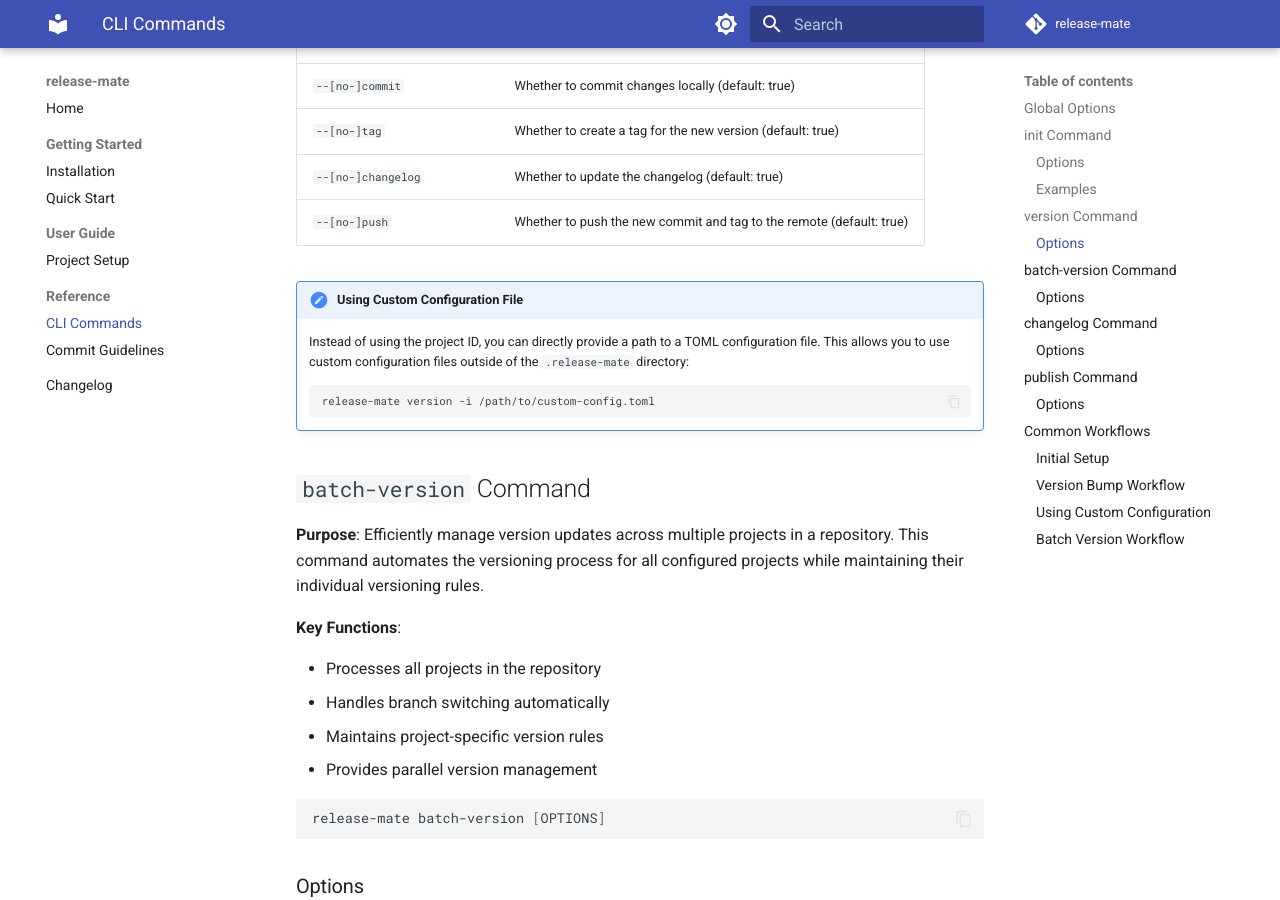
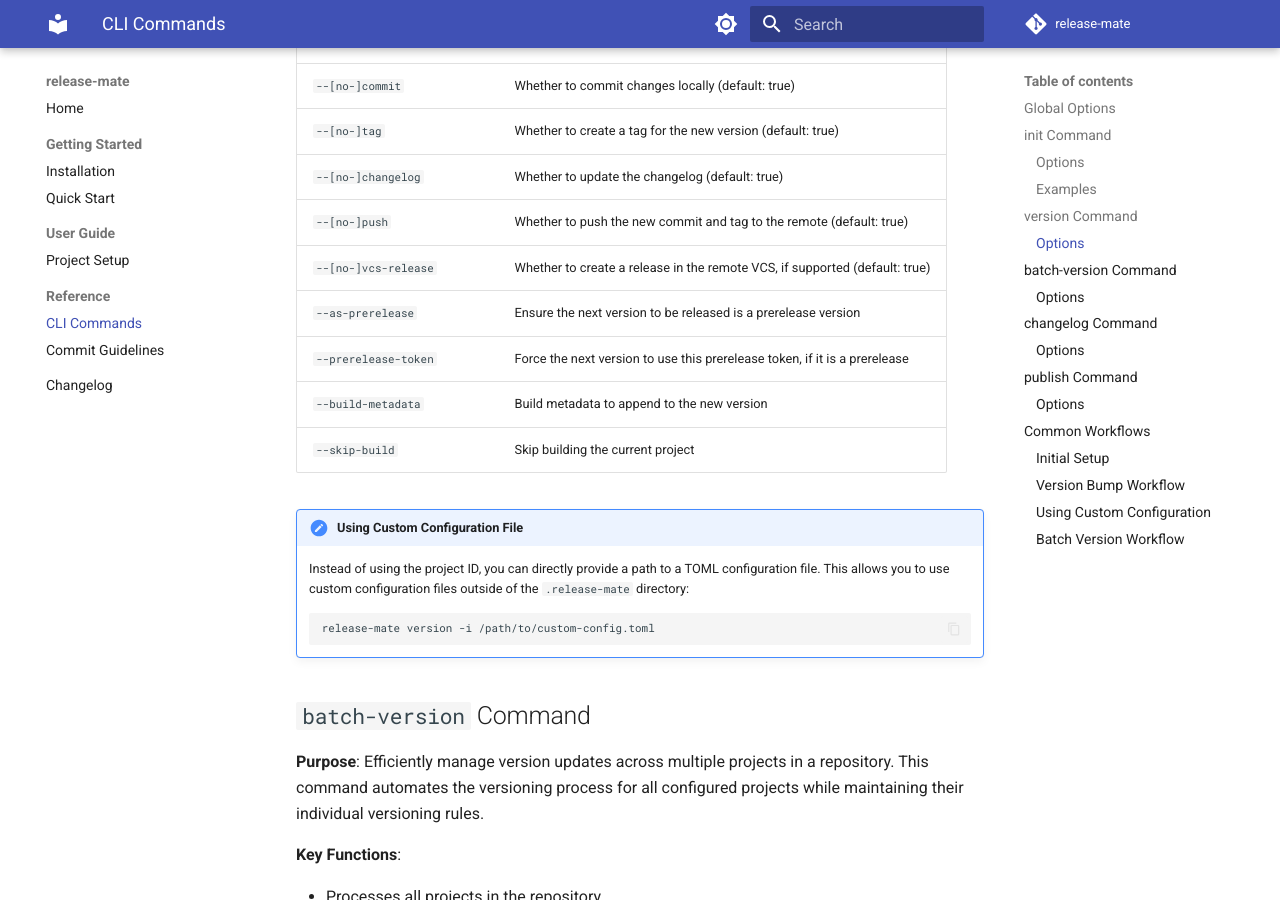
Before and after one commit to leninkhaidem/release-mate, an MkDocs documentation site: the page built from docs/reference/cli-commands.md, in a window 1280 px wide and 900 px high, scrolled down 2454 px. Built offline with MkDocs 1.6.1 and Material for MkDocs 9.7.7, drawn with Linux system fonts in a browser that asks for light colours; comment, search, counter and statistics services are not loaded; the version menu is left out; some of the changed text lies outside the part shown.

Commit message:
docs: add new options for version command in CLI reference
- Add `--[no-]vcs-release` to control VCS release creation.

- Introduce `--as-prerelease` and `--prerelease-token` for prerelease versions.

- Include `--build-metadata` for appending build metadata.

- Add `--skip-build` to skip building during version updates.

````diff
--- a/docs/reference/cli-commands.md
+++ b/docs/reference/cli-commands.md
@@ -85,6 +85,11 @@ release-mate version [OPTIONS]
 | `--[no-]tag` | Whether to create a tag for the new version (default: true) |
 | `--[no-]changelog` | Whether to update the changelog (default: true) |
 | `--[no-]push` | Whether to push the new commit and tag to the remote (default: true) |
+| `--[no-]vcs-release` | Whether to create a release in the remote VCS, if supported (default: true) |
+| `--as-prerelease` | Ensure the next version to be released is a prerelease version |
+| `--prerelease-token` | Force the next version to use this prerelease token, if it is a prerelease |
+| `--build-metadata` | Build metadata to append to the new version |
+| `--skip-build` | Skip building the current project |
 
 !!! note "Using Custom Configuration File"
     Instead of using the project ID, you can directly provide a path to a TOML configuration file. This allows you to use custom configuration files outside of the `.release-mate` directory:
@@ -209,6 +214,18 @@ release-mate version -i my-project
 
 # Generate and publish changelog
 release-mate changelog
+
+# Create a prerelease version
+release-mate version -i my-project --as-prerelease --prerelease-token=beta
+
+# Skip building during version update
+release-mate version -i my-project --skip-build
+
+# Append build metadata
+release-mate version -i my-project --build-metadata=001
+
+# Disable VCS release creation
+release-mate version -i my-project --no-vcs-release
 ```
 
 ### Using Custom Configuration
````
